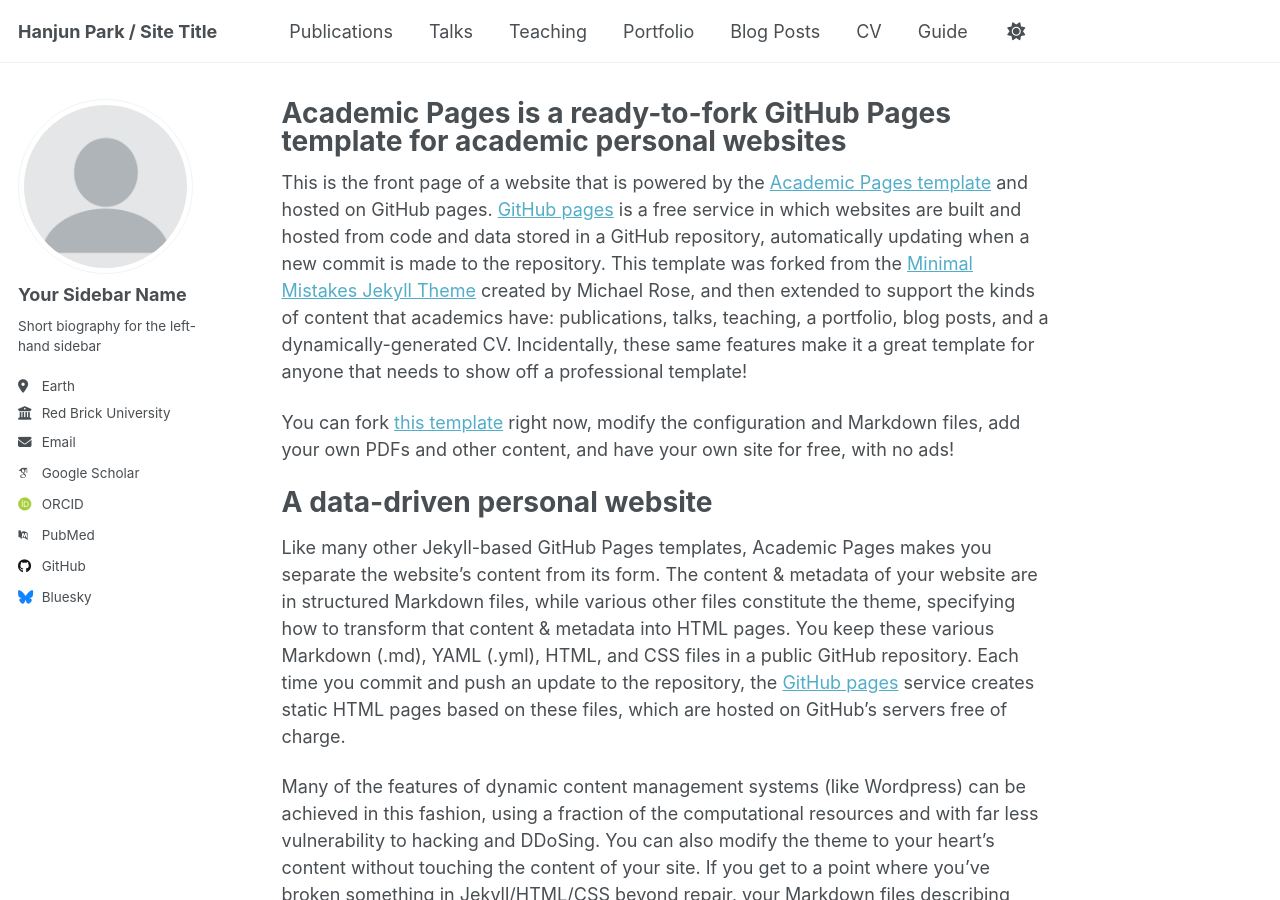
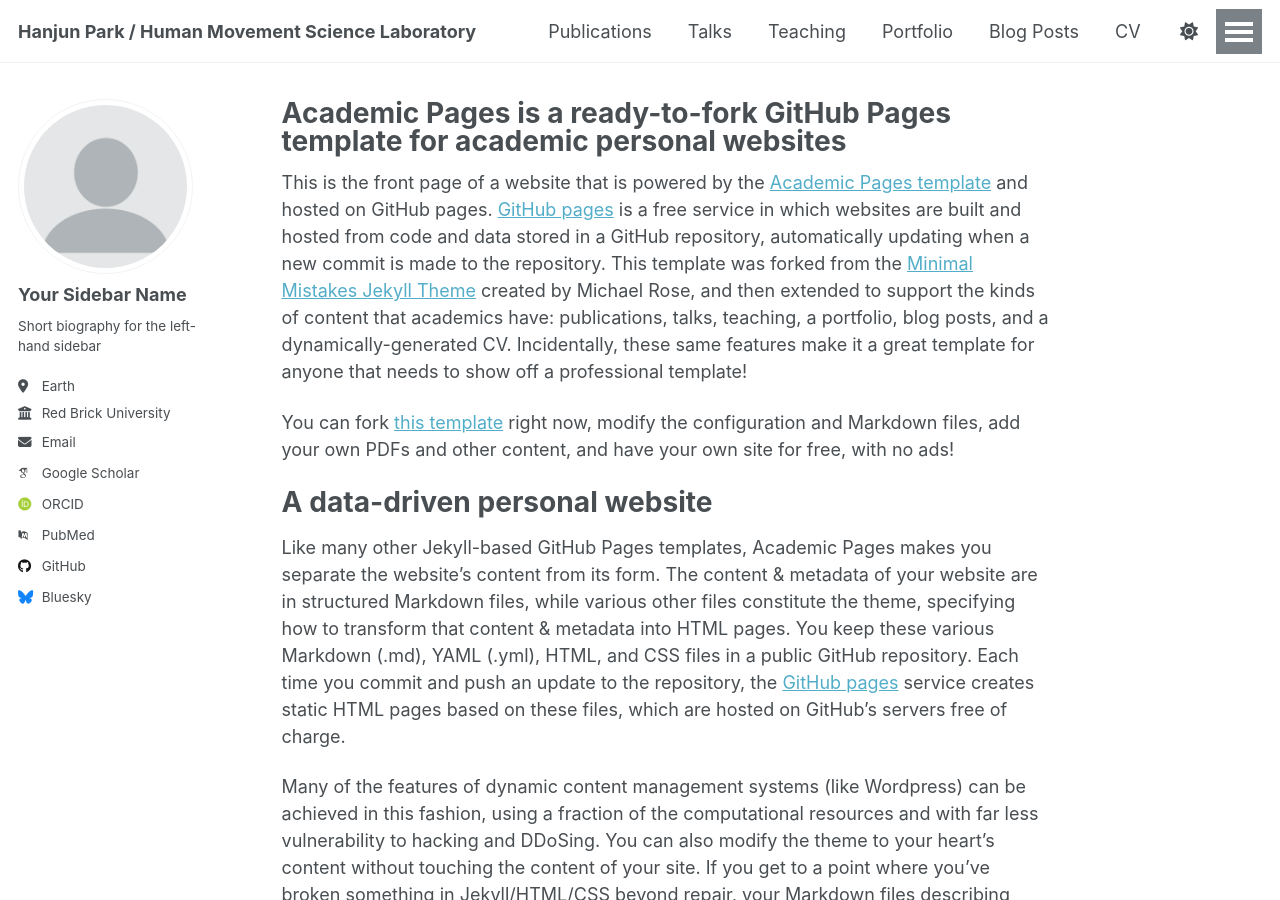
Before and after one commit to hanj321/hanj321.github.io, a Jekyll site: the page built from _pages/about.md, in a window 1280 px wide and 900 px high. Built offline with Jekyll 4.4.1, drawn with Linux system fonts in a browser that asks for light colours; some web fonts are replaced; a script that is not in the unit is left out.

Commit message:
Update _config.yml

```diff
--- a/_config.yml
+++ b/_config.yml
@@ -9,7 +9,7 @@
 # Basic Site Settings
 locale                   : "en-US"
 site_theme               : "default" # Currently available options are "default", "air"
-title                    : "Hanjun Park / Site Title"
+title                    : "Hanjun Park / Human Movement Science Laboratory"
 title_separator          : "-"
 name                     : &name "Your Name"
 description              : &description "Your Name's academic portfolio"   # Update this with a general description of your site, this is the default if not overridden by a page
```
